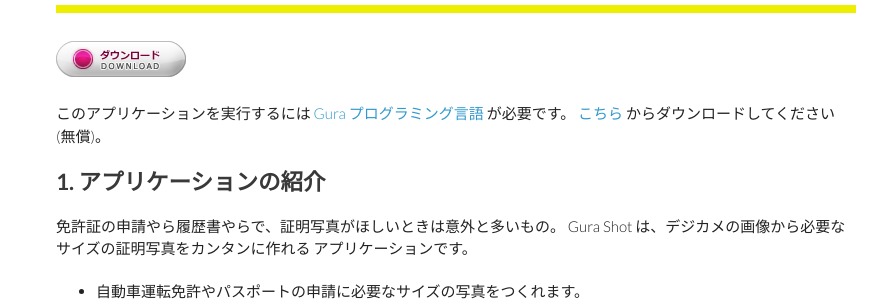
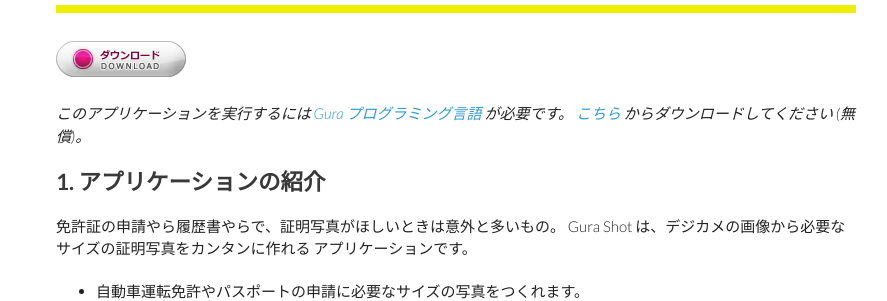
Before and after one commit to gura-app/gura-app.github.io, a Jekyll site: the page built from gurashot/index.md, in a window 1280 px wide. Shown: the part 137-438 px from the top of the page, without its empty margins (184-1071 px from the left). Built offline with Jekyll 4.4.1, drawn with Linux system fonts in a browser that asks for light colours; Markdown is read by kramdown in place of the engine named in the settings.

Commit message:
updated document

```diff
--- a/gurashot/index.md
+++ b/gurashot/index.md
@@ -10,8 +10,8 @@
 <a href="https://github.com/gura-app/gurashot/releases/download/v{{ app_version }}/gurashot-{{ app_version }}.zip" class="link"
   onClick="_gaq.push(['_trackEvent','download','click','gurashot-{{ app_version }}.zip']);"><img src="../images/download.png" alt="download" /></a>
 
-このアプリケーションを実行するには [Gura プログラミング言語](http://www.gura-lang.org/) が必要です。
-[こちら](http://www.gura-lang.org/Download.html) からダウンロードしてください (無償)。
+*このアプリケーションを実行するには [Gura プログラミング言語](http://www.gura-lang.org/) が必要です。
+[こちら](http://www.gura-lang.org/Download.html) からダウンロードしてください (無償)。*
 
 
 ## <a name="intro"></a>1. アプリケーションの紹介
```
